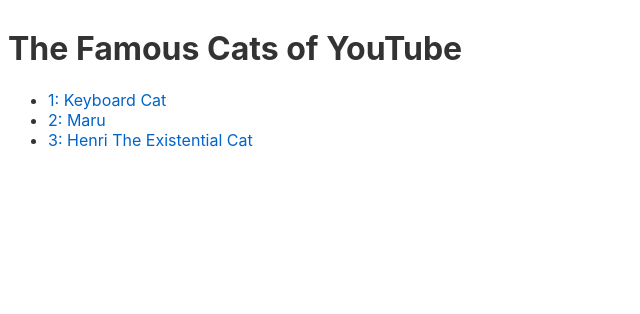
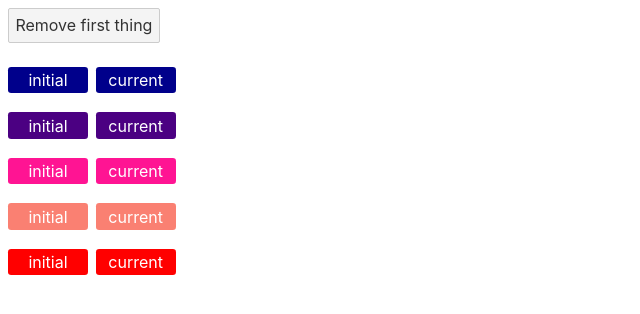
Before and after one commit to kkata/svelte-tutorial, a Svelte app: page / in a window 1280 px wide. Shown: the top 314 px of the page, without its empty margins (0-640 px from the left). Built offline with nearby package versions, Linux system fonts and the light colour scheme.

Commit message:
Logic Keyed each blocks

```diff
--- a/src/App.svelte
+++ b/src/App.svelte
@@ -1,20 +1,21 @@
 <script>
-let cats = [
-  { id: "J---aiyznGQ", name: "Keyboard Cat" },
-  { id: "z_AbfPXTKms", name: "Maru" },
-  { id: "OUtn3pvWmpg", name: "Henri The Existential Cat" },
+import Thing from "./Thing.svelte";
+
+let things = [
+  { id: 1, color: "darkblue" },
+  { id: 2, color: "indigo" },
+  { id: 3, color: "deeppink" },
+  { id: 4, color: "salmon" },
+  { id: 5, color: "red" },
 ];
+
+function handleClick() {
+  things = things.slice(1);
+}
 </script>
 
-<h1>The Famous Cats of YouTube</h1>
+<button on:click="{handleClick}"> Remove first thing </button>
 
-<ul>
-  {#each cats as { id, name }, i}
-    <li>
-      <a target="_blank" href="https://www.youtube.com/watch?v={id}">
-        {i + 1}:
-        {name}
-      </a>
-    </li>
-  {/each}
-</ul>
+{#each things as thing (thing.id)}
+  <Thing current="{thing.color}" />
+{/each}
--- /dev/null
+++ b/src/Thing.svelte
@@ -0,0 +1,24 @@
+<script>
+// `current` is updated whenever the prop value changes...
+export let current;
+
+// ...but `initial` is fixed upon initialisation
+const initial = current;
+</script>
+
+<style>
+span {
+  display: inline-block;
+  padding: 0.2em 0.5em;
+  margin: 0 0.2em 0.2em 0;
+  width: 4em;
+  text-align: center;
+  border-radius: 0.2em;
+  color: white;
+}
+</style>
+
+<p>
+  <span style="background-color: {initial}">initial</span>
+  <span style="background-color: {current}">current</span>
+</p>
```
